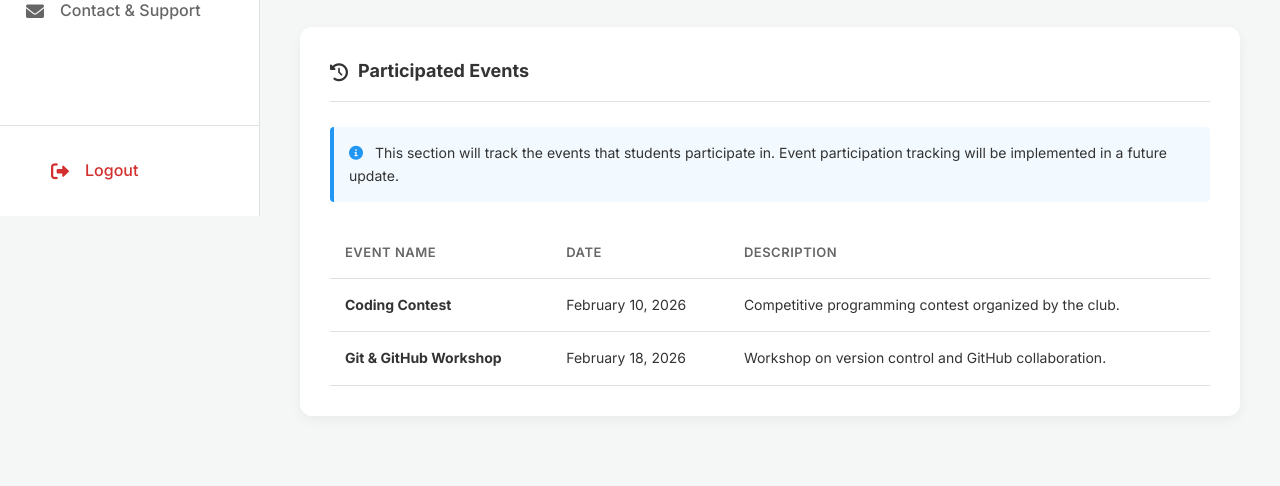
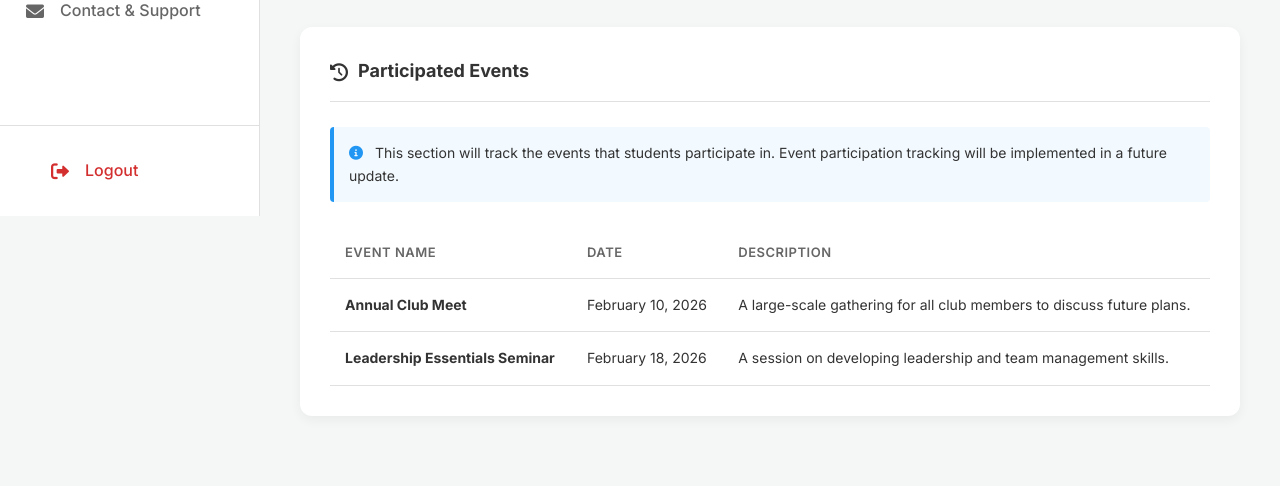
Before and after one commit to YeshwanthKM/gfg-pixels, a Flask app: template templates/events.html in a window 1280 px wide. Shown: the part 584-1070 px from the top of the page. Run offline with Flask 3, Linux system fonts and the light colour scheme; the template is opened without the code that fills it, so the values that code supplies are empty.

Commit message:
Complete branding generalization: removed all coding-specific references across all pages

```diff
--- a/templates/events.html
+++ b/templates/events.html
@@ -123,15 +123,15 @@
                             </tr>
                         </thead>
                         <tbody>
-                            <tr>
-                                <td><strong>Coding Contest</strong></td>
+                             <tr>
+                                <td><strong>Annual Club Meet</strong></td>
                                 <td>February 10, 2026</td>
-                                <td>Competitive programming contest organized by the club.</td>
+                                <td>A large-scale gathering for all club members to discuss future plans.</td>
                             </tr>
-                            <tr>
-                                <td><strong>Git & GitHub Workshop</strong></td>
+                             <tr>
+                                <td><strong>Leadership Essentials Seminar</strong></td>
                                 <td>February 18, 2026</td>
-                                <td>Workshop on version control and GitHub collaboration.</td>
+                                <td>A session on developing leadership and team management skills.</td>
                             </tr>
                         </tbody>
                     </table>
--- a/templates/leaderboard.html
+++ b/templates/leaderboard.html
@@ -14,7 +14,7 @@
         <div class="content-wrapper">
             <div class="page-title">
                 <h1>Smart Club Management System Leaderboard</h1>
-                <p>Recognition for the most active coders and community contributors.</p>
+                <p>Recognition for the most active members and community contributors.</p>
             </div>
 
             <div class="content-section">
--- a/templates/member_dashboard.html
+++ b/templates/member_dashboard.html
@@ -57,7 +57,7 @@
                         <div>
                             <h3 style="margin: 0; font-size: 18px;">Upcoming Events</h3>
                             <p style="margin: 5px 0 0; color: var(--text-secondary); font-size: 14px;">Browse and join
-                                the latest workshops and coding contests from the SCM System.</p>
+                                the latest workshops and club events from the SCM System.</p>
                         </div>
                     </div>
                     <a href="{{ url_for('events') }}" class="btn">View All Events <i class="fas fa-arrow-right"
@@ -71,8 +71,8 @@
                 <div class="feature-card">
                     <i class="fas fa-chart-line feature-icon"></i>
                     <h3>Community Hub</h3>
-                    <p>Track your event participation, compete on campus leaderboards, and read the latest tech blogs
-                        and club updates.</p>
+                    <p>Track your event participation, compete on campus leaderboards, and read the latest club blogs
+                        and updates.</p>
                     <a href="{{ url_for('leaderboard') }}" class="btn">Visit Community</a>
                 </div>
 
```
